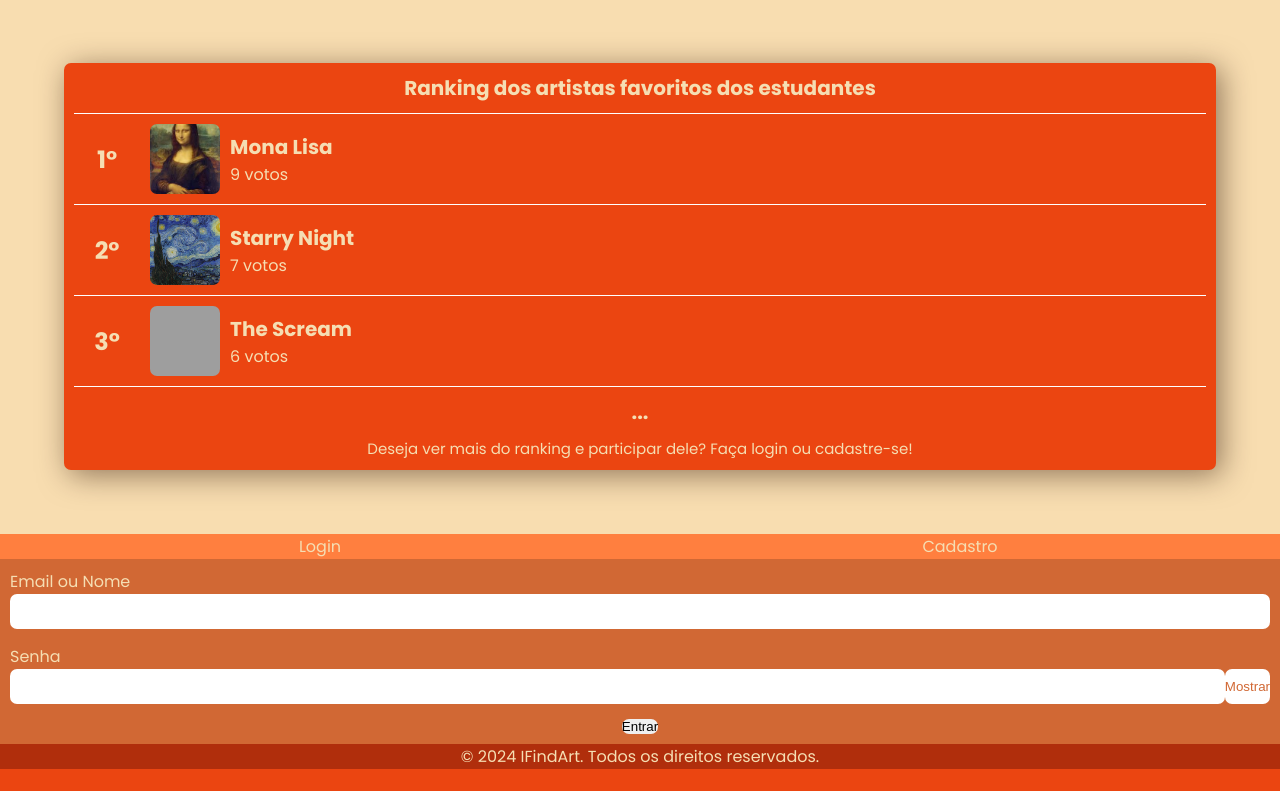
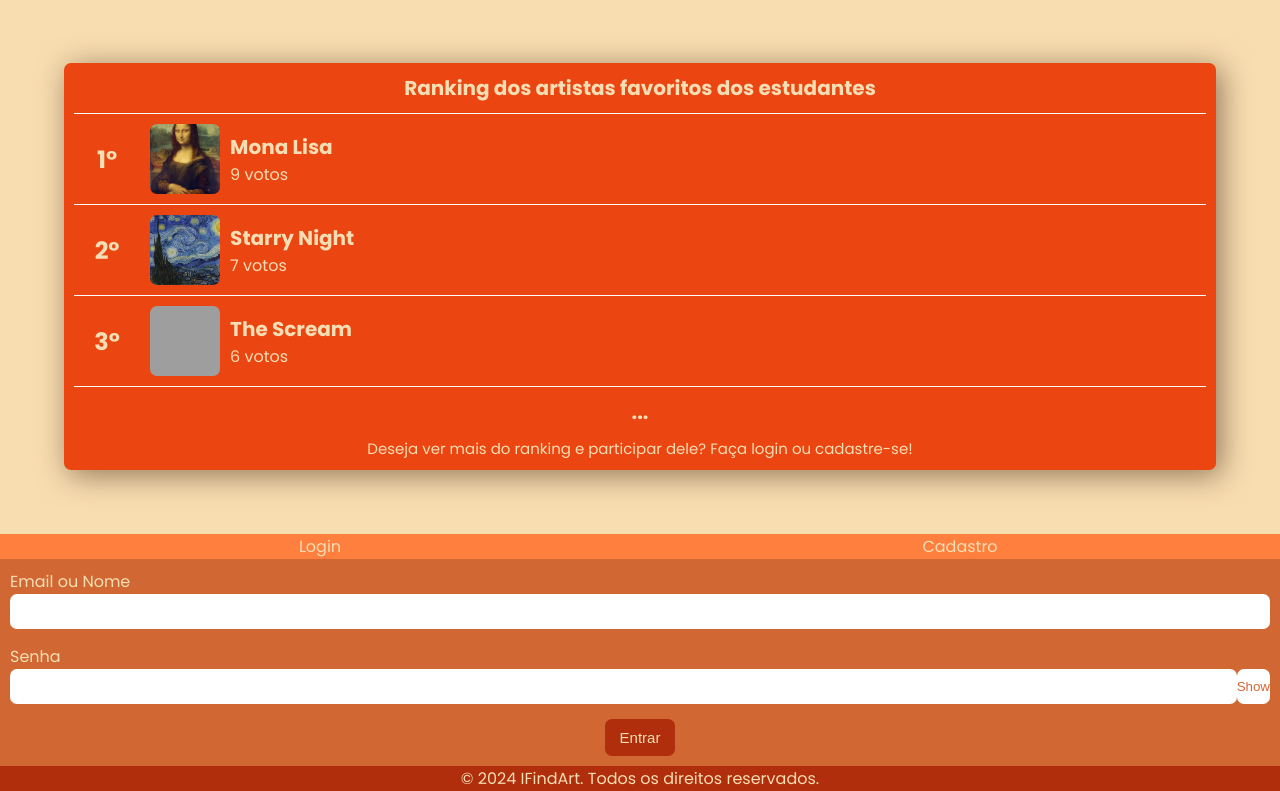
Before and after one commit to sabriwnaa/IFindArt, a PHP site: page /index.php in a window 1280 px wide. Shown: the part 49-840 px from the top of the page. Before the commit the page ends 818 px from the top, so only its background shows below. Run offline with PHP 8.4, Linux system fonts and the light colour scheme; data comes from the database, SQL or seed files in the repository; grey boxes are pictures that could not be loaded.

Commit message:
show, hide e logar

```diff
--- a/index.php
+++ b/index.php
@@ -94,10 +94,10 @@ if ($_SERVER["REQUEST_METHOD"] == "POST") {
 
             if (passwordField.type === "password") {
                 passwordField.type = "text";
-                toggleButton.textContent = "Esconder";
+                toggleButton.textContent = "hide";
             } else {
                 passwordField.type = "password";
-                toggleButton.textContent = "Mostrar";
+                toggleButton.textContent = "show";
             }
         }
     </script>
@@ -165,10 +165,10 @@ if ($_SERVER["REQUEST_METHOD"] == "POST") {
                                 <label for="password">Senha</label>
                                 <div class="senha">
                                     <input type="password" id="password" name="password" required>
-                                    <button type="button" onclick="togglePassword()" class="showHide">Mostrar</button>
+                                    <button type="button" onclick="togglePassword()" class="showHide">Show</button>
                                 </div>
                             </div>
-                            <button type="submit">Entrar</button>
+                            <button type="submit" class="logar">Entrar</button>
                         </form>
                     <?php else: ?>
                         <form method="POST" action="">
@@ -185,10 +185,10 @@ if ($_SERVER["REQUEST_METHOD"] == "POST") {
                                 <label for="password">Senha</label>
                                 <div class="senha">
                                     <input type="password" id="password" name="password" required>
-                                    <button type="button" onclick="togglePassword()" class="showHide">Mostrar</button>
+                                    <button type="button" onclick="togglePassword()" class="showHide">Show</button>
                                 </div>
                             </div>
-                            <button type="submit">Cadastrar</button>
+                            <button type="submit" class="logar">Cadastrar</button>
                         </form>
                     <?php endif; ?>
 
```
